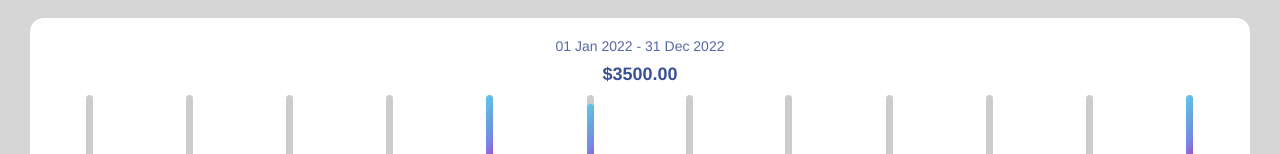
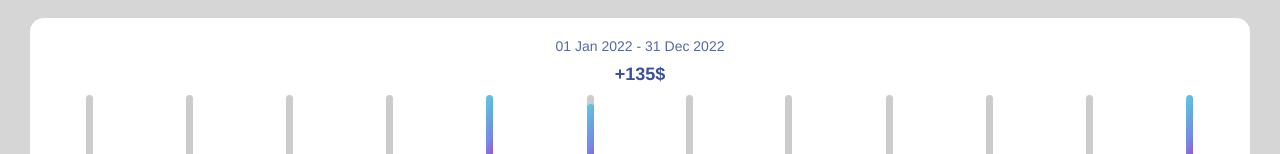
Before and after one commit to JedWoj/expensesTracker, a React (Create React App) app: page /transactions in a window 1280 px wide. Shown: the part 142-296 px from the top of the page. Built offline with nearby package versions, Linux system fonts and the light colour scheme.

Commit message:
chart info implemented

```diff
--- a/src/components/Overview/Expenses/ExpensesList.tsx
+++ b/src/components/Overview/Expenses/ExpensesList.tsx
@@ -1,7 +1,7 @@
 import React from 'react';
 import { useLocation } from 'react-router-dom';
 import { useAppSelector } from '../../../hooks';
-import { filteredTransactions,sortTransactions } from './helpers';
+import { filterTransactions,sortTransactions } from './helpers';
 import { Transaction } from '../../../types/transaction-type';
 import Expense from './Expense';
 import classes from './ExpensesList.module.scss';
@@ -11,7 +11,7 @@ const ExpensesList = () => {
     const transactionsList = useAppSelector((state) => location.pathname === '/overview' ? state.transactions.allTransactions : state.transactions.activeTransactions);
     const activeYear = useAppSelector((state) => state.transactions.activeYear);
     let shownTransactions = [];
-    const filtered = filteredTransactions(transactionsList,activeYear);
+    const filtered = filterTransactions(transactionsList,activeYear);
     const sorted = sortTransactions(filtered);
 
     location.pathname === '/overview' ? shownTransactions = sortTransactions(transactionsList) : shownTransactions = sorted;
--- a/src/components/Overview/Expenses/helpers.ts
+++ b/src/components/Overview/Expenses/helpers.ts
@@ -1,6 +1,6 @@
 import {Transaction, immutableTransaction} from '../../../types/transaction-type';
 
-export const filteredTransactions = (arr: (Transaction | immutableTransaction)[],activeYear: string) => [...arr].filter(tr => new Date(tr.date).getFullYear() === +activeYear);
+export const filterTransactions = (arr: (Transaction | immutableTransaction)[],activeYear: string) => [...arr].filter(tr => new Date(tr.date).getFullYear() === +activeYear);
 
 export const sortTransactions = (arr: (Transaction | immutableTransaction)[]) => [...arr].sort((a,b) => {
     const c = new Date(a.date).getTime();
--- a/src/components/Transactions/Chart/ChartInfo.tsx
+++ b/src/components/Transactions/Chart/ChartInfo.tsx
@@ -1,9 +1,15 @@
 import React from 'react';
 import { useAppSelector } from '../../../hooks';
+import { sumTransactionsValues } from './helpers';
+import { filterTransactions } from '../../Overview/Expenses/helpers';
 import classes from './ChartInfo.module.scss';
 
 const ChartInfo = () => {
     const activeYear = useAppSelector((state) => state.transactions.activeYear);
+    const activeType = useAppSelector((state) => state.transactions.activeTransactionType);
+    const activeTransactions = useAppSelector((state) => state.transactions.activeTransactions);
+
+    const filtered = filterTransactions(activeTransactions, activeYear);
 
     return(
         <div className={classes['chart-heading']}>
@@ -11,7 +17,7 @@ const ChartInfo = () => {
                 {`01 Jan ${activeYear} - 31 Dec ${activeYear}`}
             </p>
             <h2 className={classes['chart-heading__amount']}>
-                $3500.00
+                {`${activeType}${sumTransactionsValues(filtered)}$`}
             </h2>
         </div>
     )
--- /dev/null
+++ b/src/components/Transactions/Chart/helpers.ts
@@ -0,0 +1,7 @@
+import {Transaction,immutableTransaction} from '../../../types/transaction-type';
+
+export const sumTransactionsValues = (arr: Transaction[] | immutableTransaction[]) => {
+    return [...arr].reduce((a,b) => {
+        return a + b.value;
+    },0)
+}
```
